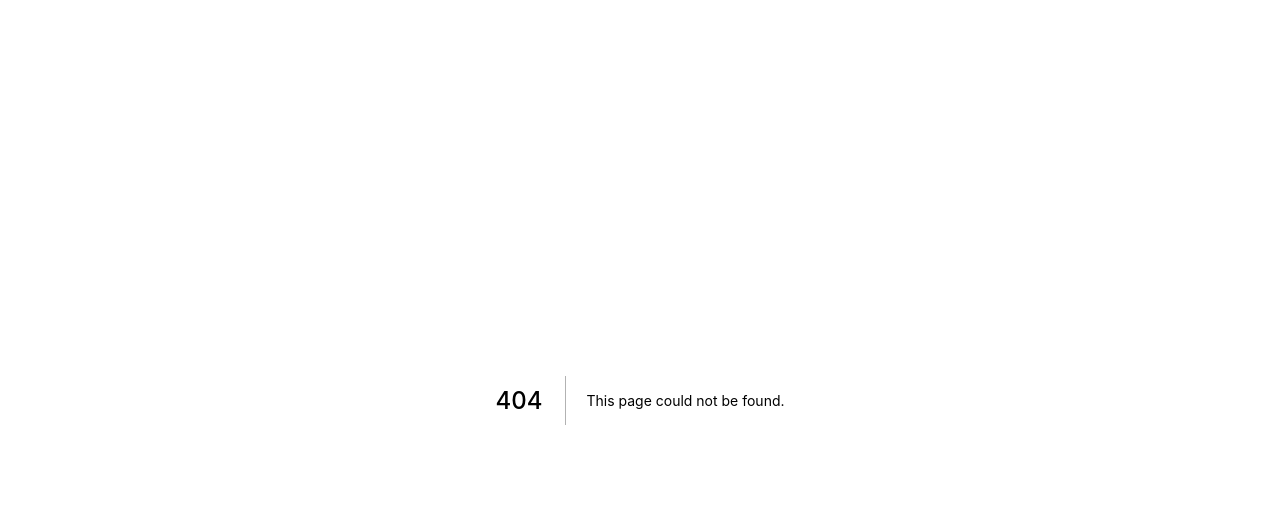
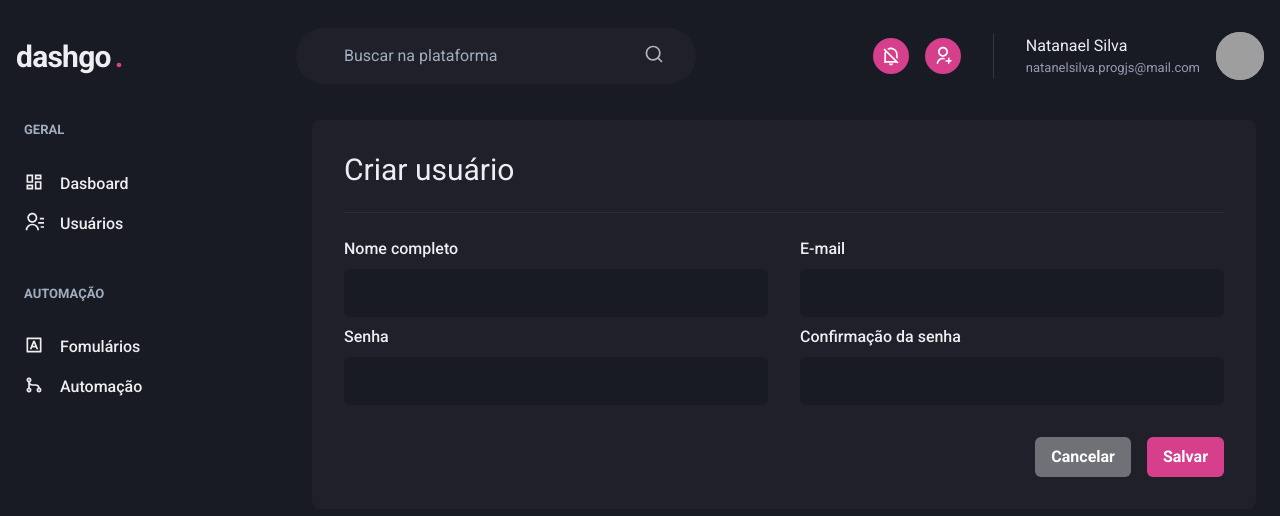
Before and after one commit to NatanSiilva/DashGo, a Next.js app: page /users/create in a window 1280 px wide. Before the commit this address had no page. Shown: the top 516 px of the page. Built offline with nearby package versions, Linux system fonts and the light colour scheme; grey boxes are pictures that could not be loaded.

Commit message:
Criaçao do form user e refatorando components

```diff
--- /dev/null
+++ b/src/components/Header/Logo.tsx
@@ -0,0 +1,12 @@
+import { Text } from "@chakra-ui/react";
+
+export function Logo() {
+  return (
+    <Text fontSize="3xl" fontWeight="bold" letterSpacing="tight" w="64">
+      dashgo
+      <Text as="span" ml={1} color="pink.500">
+        .
+      </Text>
+    </Text>
+  );
+}
--- /dev/null
+++ b/src/components/Header/NotificationsNa.tsx
@@ -0,0 +1,38 @@
+import Icon from "@chakra-ui/icon";
+import { HStack } from "@chakra-ui/layout";
+import { RiNotificationOffLine, RiUserAddLine } from "react-icons/ri";
+
+export function NotificationsNav() {
+  return (
+    <HStack
+      spacing="4"
+      mx="8"
+      pr="8"
+      py="1"
+      color="gray.300"
+      borderRightWidth={1}
+      borderColor="gray.700"
+    >
+      <Icon
+        as={RiNotificationOffLine}
+        fontSize="20"
+        bg="pink.500"
+        w="9"
+        h="9"
+        p="2"
+        borderRadius="50%"
+        color="white"
+      />
+      <Icon
+        as={RiUserAddLine}
+        fontSize="20"
+        bg="pink.500"
+        w="9"
+        h="9"
+        p="2"
+        borderRadius="50%"
+        color="white"
+      />
+    </HStack>
+  );
+}
--- /dev/null
+++ b/src/components/Header/Profile.tsx
@@ -0,0 +1,20 @@
+import { Avatar } from "@chakra-ui/avatar";
+import { Box, Flex, Text } from "@chakra-ui/layout";
+
+export function Profile() {
+  return (
+    <Flex align="center">
+      <Box mr="4" texteAlign="right">
+        <Text>Natanael Silva</Text>
+        <Text color="gray.300" fontSize="small">
+          natanelsilva.progjs@mail.com
+        </Text>
+      </Box>
+      <Avatar
+        size="md"
+        nome="Natanel Silva"
+        src="https://github.com/NatanSiilva.png"
+      />
+    </Flex>
+  );
+}
--- /dev/null
+++ b/src/components/Header/SearchBox.tsx
@@ -0,0 +1,31 @@
+import { Flex, Icon, Input } from "@chakra-ui/react";
+import { RiSearchLine } from "react-icons/ri";
+
+export function SearchBox() {
+  return (
+
+    <Flex
+    as="label"
+    flex="1"
+    py="4"
+    px="8"
+    ml="6"
+    maxWidth={400}
+    alignSelf="center"
+    color="gray.200"
+    position="relative"
+    bg="gray.800"
+    borderRadius="full"
+  >
+    <Input
+      color="gray.50"
+      variant="unstyled"
+      px="4"
+      mr="4"
+      placeholder="Buscar na plataforma"
+      _placeholder={{ color: "gray.400" }}
+    />
+    <Icon as={RiSearchLine} fontSize="20" />
+  </Flex>
+  )
+}
--- /dev/null
+++ b/src/components/Header/index.tsx
@@ -0,0 +1,30 @@
+import { Flex } from "@chakra-ui/react";
+import React from "react";
+import { Logo } from "./Logo";
+import { NotificationsNav } from "./NotificationsNa";
+import { Profile } from "./Profile";
+import { SearchBox } from "./SearchBox";
+
+export function Header() {
+  return (
+    <Flex
+      as="header"
+      w="100%"
+      maxWidth={1480}
+      h="20"
+      marginX="auto"
+      mt="4"
+      paddingX="4"
+      align="center"
+    >
+      <Logo />
+
+      <SearchBox />
+
+      <Flex align="center" ml="auto">
+        <NotificationsNav />
+        <Profile />
+      </Flex>
+    </Flex>
+  );
+}
--- /dev/null
+++ b/src/pages/users/create.tsx
@@ -0,0 +1,54 @@
+import {
+  Box,
+  Button,
+  Divider,
+  Flex,
+  Heading,
+  HStack,
+  SimpleGrid,
+  VStack,
+} from "@chakra-ui/react";
+import React from "react";
+import { Input } from "../../components/Form/input";
+import { Header } from "../../components/Header";
+import { Sidebar } from "../../components/Sidebar";
+
+export default function CreateUser() {
+  return (
+    <Box>
+      <Header />
+      <Flex w="100%" my="6" mx="auto" px="6" maxWidth={1480}>
+        <Sidebar />
+
+        <Box flex="1" borderRadius={8} bg="gray.800" p="8">
+          <Heading size="lg" fontWeight="normal">
+            Criar usuário
+          </Heading>
+          <Divider my="6" borderColor="gray.700" />
+          <VStack space="8">
+            <SimpleGrid minChildWidth="240px" spacing="8" w="100%">
+              <Input name="name" label="Nome completo" />
+              <Input name="email" type="email" label="E-mail" />
+            </SimpleGrid>
+
+            <SimpleGrid minChildWidth="240px" spacing="8" w="100%">
+              <Input name="password" type="password" label="Senha" />
+              <Input
+                name="password_confirmation"
+                type="password"
+                label="Confirmação da senha"
+              />
+            </SimpleGrid>
+          </VStack>
+
+          <Flex mt="8" justify="flex-end">
+            <HStack spacing="4">
+              <Button colorScheme="whiteAlpha">Cancelar</Button>
+              <Button colorScheme="pink">Salvar</Button>
+            </HStack>
+          </Flex>
+        </Box>
+      </Flex>
+    </Box>
+  );
+}
```
Also changed, not shown: src/components/Header.tsx (deleted, +0 -100 lines), src/components/Pagination.tsx (added, +59 -0 lines), src/pages/users/index.tsx (+89 -0 lines).
